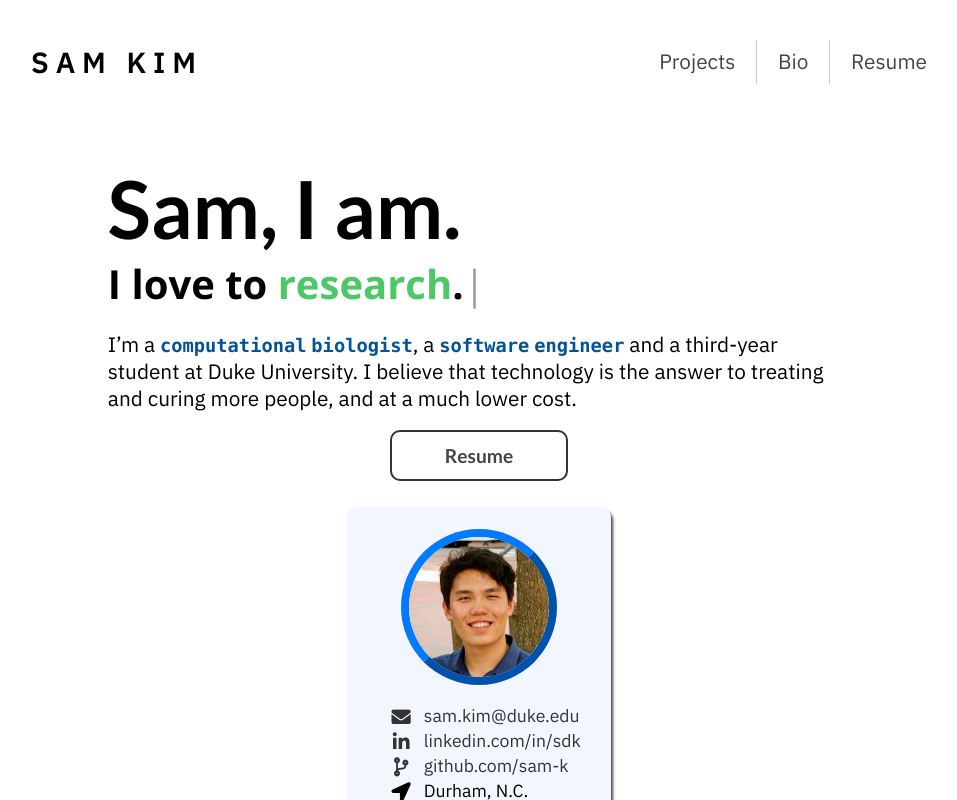
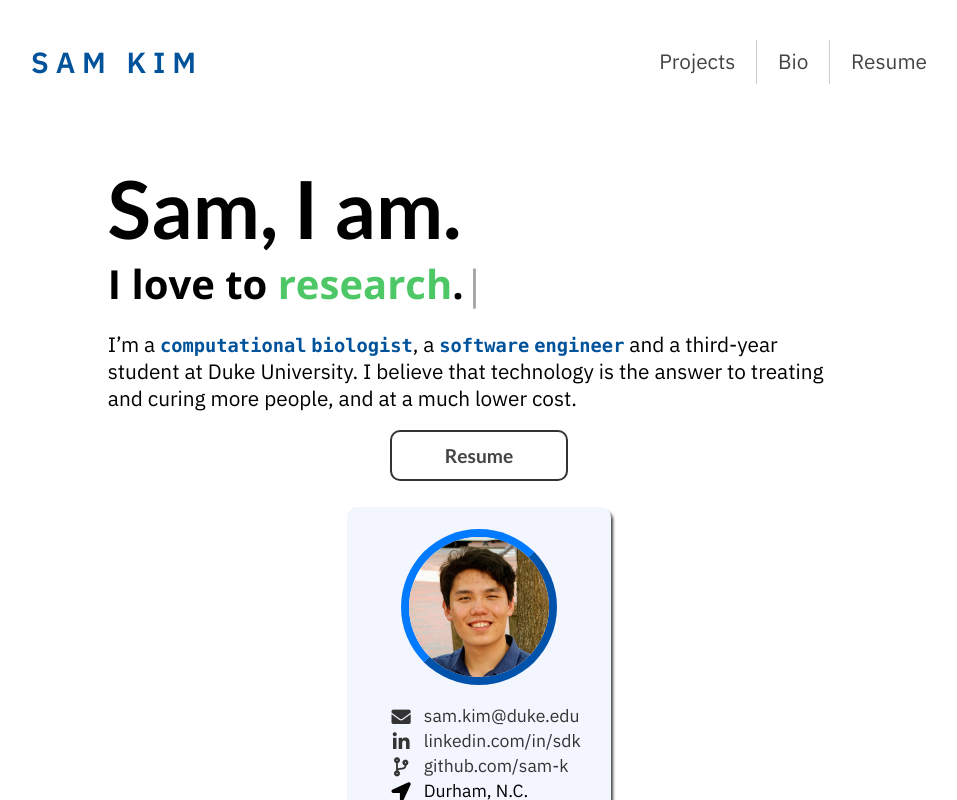
Before and after one commit to sam-k/sam-k-v2, a React (Create React App) app: page / in a window 1280 px wide. In both pictures the pointer is over the link 274 px from the left and 61 px from the top of the page. Shown: the top 800 px of the page, without its empty margins (161-1118 px from the left). Built offline with nearby package versions, Linux system fonts and the light colour scheme.

Commit message:
Minor edits to project text, navbar hover color

```diff
--- a/src/components/Projects.js
+++ b/src/components/Projects.js
@@ -46,12 +46,12 @@ class Projects extends React.Component {
                 />
 
                 <ProjectCard
-                    title="Investigating a new hypothesis for carcinogenesis"
+                    title="A new hypothesis for cancer formation"
                     subtitle={
                         <span>Research project at <a href="http://gordanlab.cs.duke.edu/">Duke Center for Genomic and Computational Biology</a></span>
                     }
                     text={<>
-                        <p>Analyzing genome data to find if transcription factor-binding blocks repair enzymes from accessing damaged DNA.</p>
+                        <p>Analyzing genome data to find if transcription factor binding prevents repair enzymes from accessing damaged DNA, causing mutations.</p>
                         <p>I am working under Prof. Raluca Gordan in her lab.</p>
                     </>}
                     tools={{
--- a/src/index.css
+++ b/src/index.css
@@ -105,6 +105,10 @@ span.code {
   margin-right: auto;
 }
 
+#navbar #home a:hover {
+  color: var(--duke-blue);
+}
+
 #navbar #home a {
   font-size: 1.4em;
   font-weight: 600;
@@ -125,6 +129,10 @@ span.code {
   padding-bottom: 0.4em;
   color: var(--dark-gray);
   text-decoration: none;
+}
+
+#nav a:hover {
+  color: var(--duke-blue);
 }
 
 .nav-item-start a {
```
